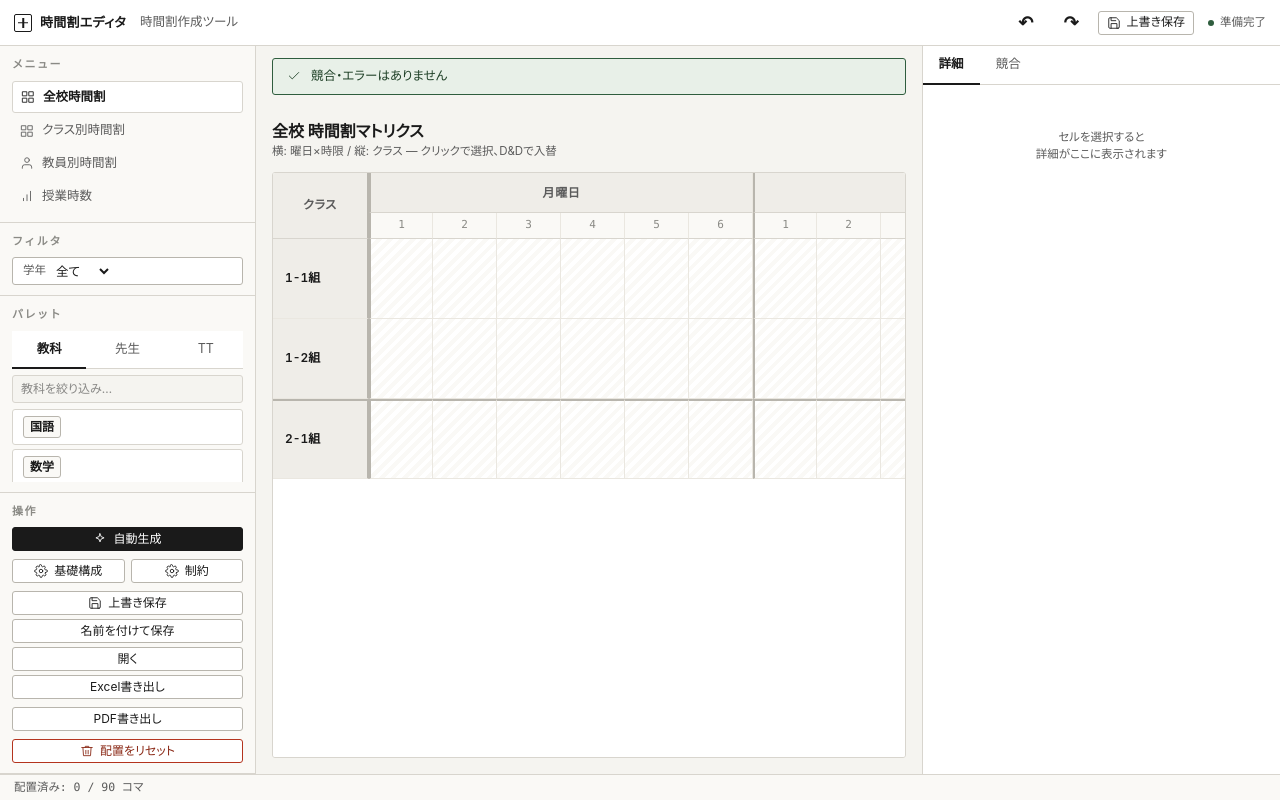
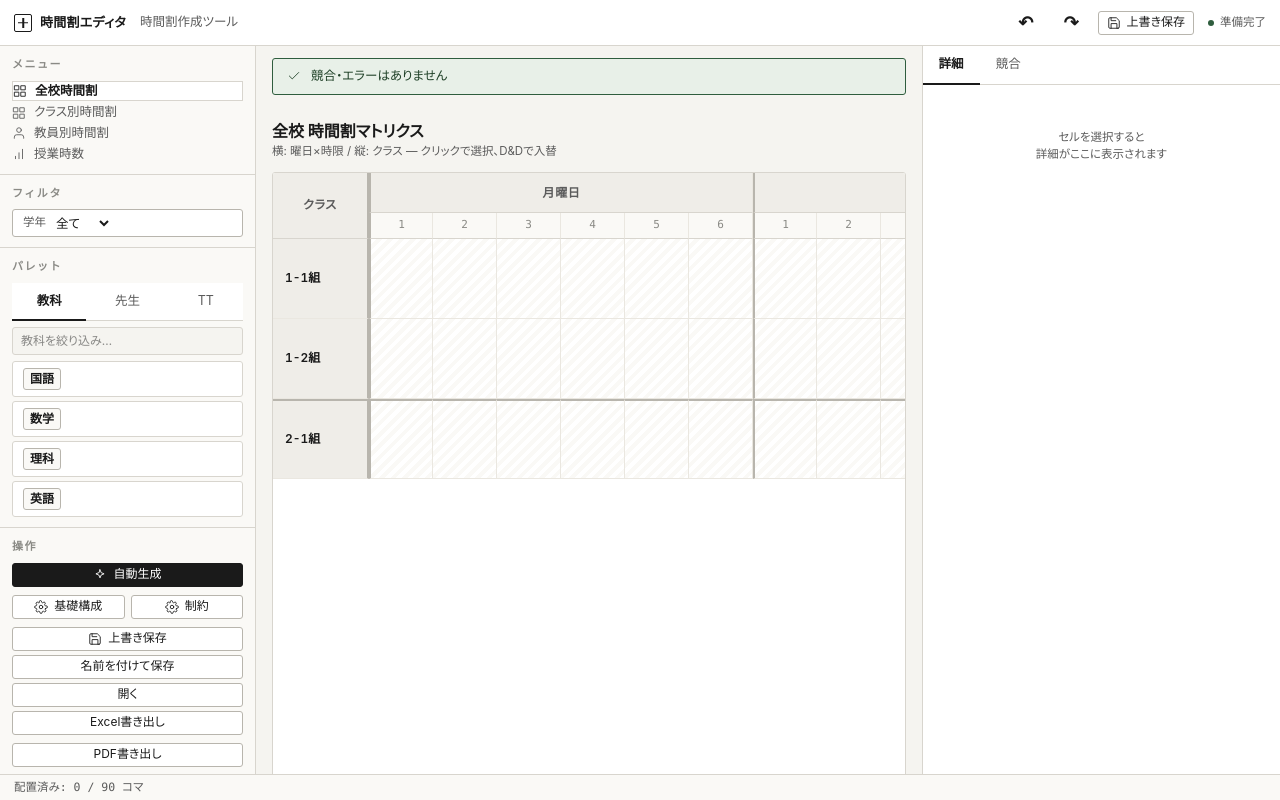
Before and after one commit to mitsuki-0526/making_timetable, a React (Vite) app: page / in a window 1280 px wide. Built offline with nearby package versions, Linux system fonts and the light colour scheme.

Commit message:
fix(layout): パレットとメインの overflow 調整（ズーム時の重なり/スクロール改善）

```diff
--- a/src/components/AppSidebar.tsx
+++ b/src/components/AppSidebar.tsx
@@ -307,7 +307,7 @@ export function AppSidebar({
         style={{
           flex: 1,
           minHeight: 0,
-          overflow: "hidden",
+          overflow: "auto",
           display: "flex",
           flexDirection: "column",
         }}
--- a/src/index.css
+++ b/src/index.css
@@ -465,12 +465,18 @@
   border-right: 1px solid var(--ds-border);
   display: flex;
   flex-direction: column;
-  overflow: hidden;
+  /* 子要素のスクロールや縮小を許可する */
+  overflow: visible;
+  min-width: 0;
   font-family: var(--ds-font-ui);
 }
 .la-sidebar .la-side-sec {
   border-bottom: 1px solid var(--ds-border);
   padding: 10px 12px;
+
+  /* セクション内で flex 子が正しく伸縮できるようにする */
+  min-height: 0;
+  overflow: visible;
 }
 .la-sidebar .la-side-title {
   font-size: 11px;
@@ -486,8 +492,9 @@
   align-items: center;
   gap: 8px;
   width: 100%;
-  padding: 6px 8px;
-  border-radius: var(--ds-radius);
+  /* ビューポート拡大時にスクロールを許可して切り捨てを防ぐ */
+  overflow: auto;
+  min-width: 0;
   text-align: left;
   font-size: 12.5px;
   color: var(--ds-text-2);
```
